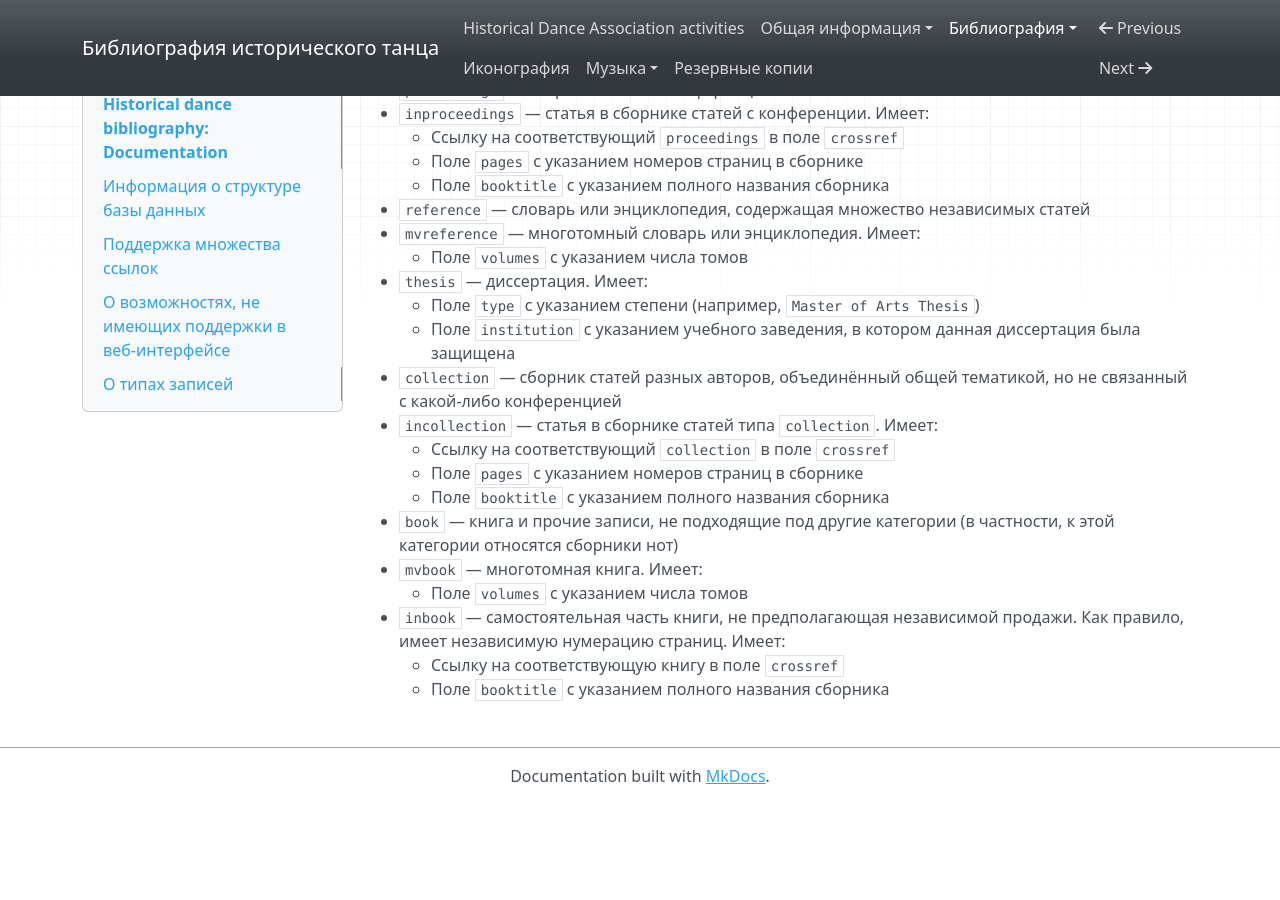
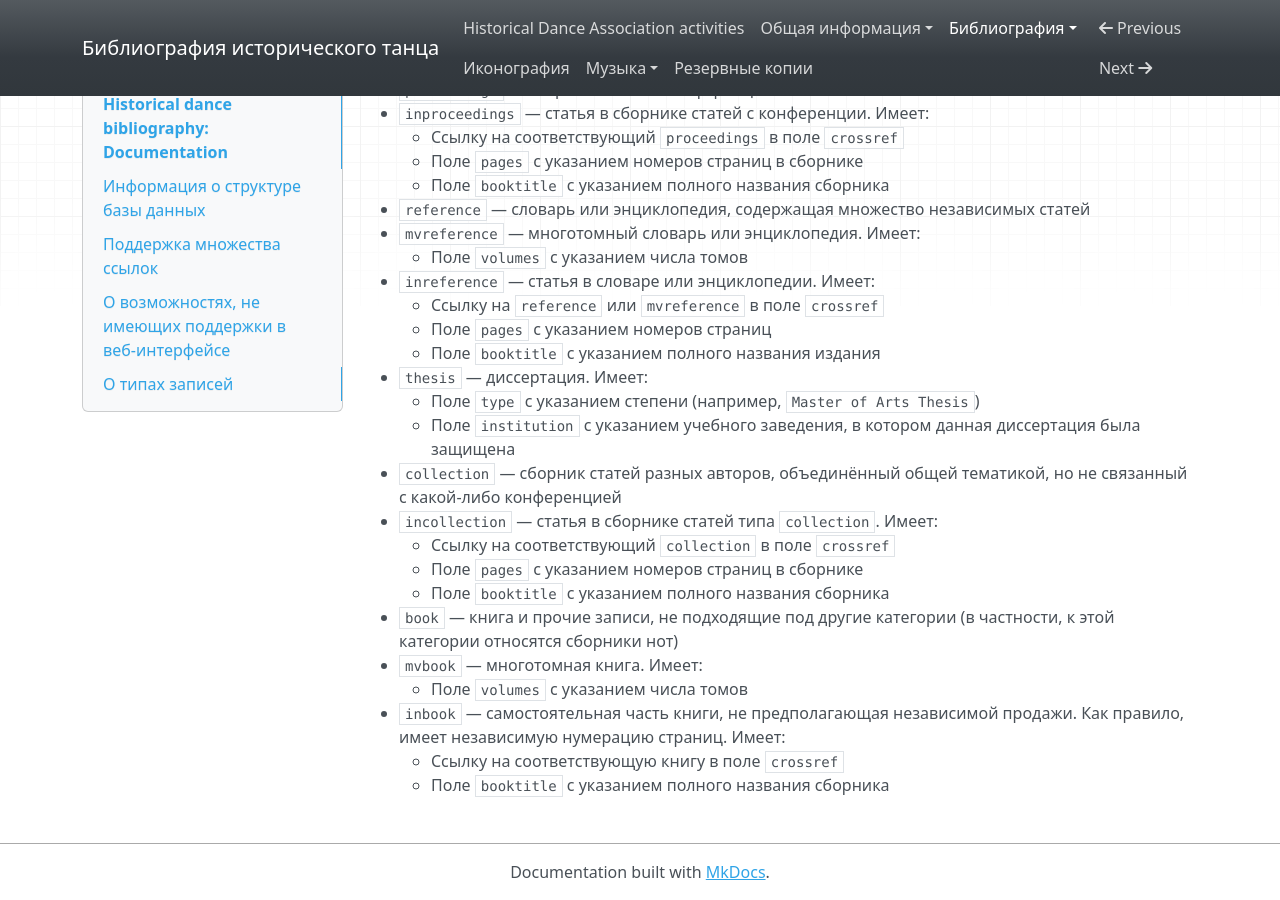
Before and after one commit to hda-technical/dancebooks, an MkDocs documentation site: the page built from docs/bib/index.md, in a window 1280 px wide and 900 px high, scrolled down 2929 px. Built offline with MkDocs 1.6.1, drawn with Linux system fonts in a browser that asks for light colours; nearby versions of some CDN libraries; before the commit the page ends 3733 px from its top, so only the background shows below that.

Commit message:
Make @INREFERENCE booktype valid

```diff
--- a/docs/bib/index.md
+++ b/docs/bib/index.md
@@ -134,6 +134,10 @@
 * `reference` — словарь или энциклопедия, содержащая множество независимых статей
 * `mvreference` — многотомный словарь или энциклопедия. Имеет:
 	* Поле `volumes` с указанием числа томов
+* `inreference` — статья в словаре или энциклопедии. Имеет:
+	* Ссылку на `reference` или `mvreference` в поле `crossref`
+	* Поле `pages` с указанием номеров страниц
+	* Поле `booktitle` с указанием полного названия издания
 * `thesis` — диссертация. Имеет:
 	* Поле `type` с указанием степени (например, `Master of Arts Thesis`)
 	* Поле `institution` с указанием учебного заведения, в котором данная диссертация была защищена
```
Also changed, not shown: 3 other files.
